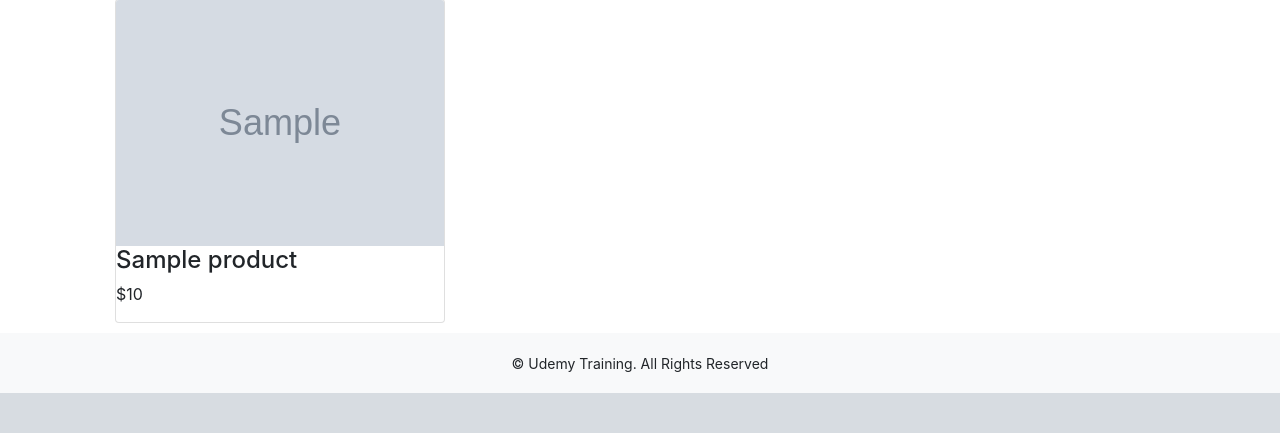
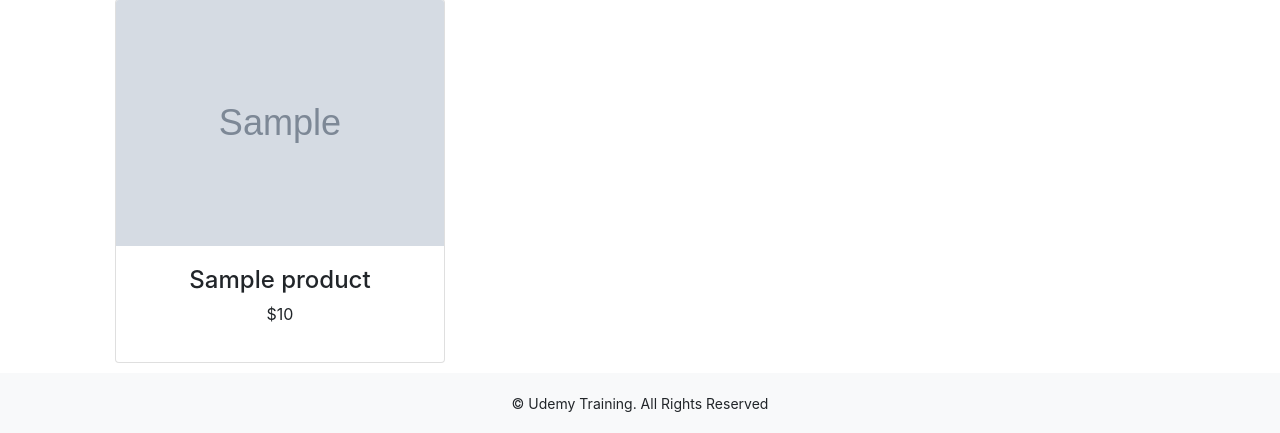
Before and after one commit to jondjacobsen/perfectcushion, a Django app: template shop/templates/shop/category.html in a window 1280 px wide. Shown: the part 1244-1677 px from the top of the page. Before the commit the page ends 1637 px from the top, so only its background shows below. Run offline with Django 3.2, Linux system fonts and the light colour scheme; the template is opened without the code that fills it: most values are stand-ins (such as "Sample title", 1, 10 or a date in 2020); grey boxes marked "Sample" are stand-in pictures; some libraries are stand-ins or nearby versions.

```diff
--- a/shop/templates/shop/category.html
+++ b/shop/templates/shop/category.html
@@ -49,13 +49,14 @@ The cushion is a very ancient article of furniture; the inventories of the conte
     <hr>
     </div>
     {%  endif %}
+<!-- Product Container using bootstrap and custom classes in custom.css file -->
     <div class= "container">
         <div class = "row mx-auto">
             {%  for product in products %}
                 <div class="my_bottom_margin col-9 col-sm-12 col-md-4 col-md-12 col-lg-4">
-                    <div class="card" style="min-width: 18rem;">
+                    <div class="card text-center" style="min-width: 18rem;">
                         <a href="{{ product.get_url }}"><img class="card-img-top my_image" src="{{product.image.url}}" alt=""{{productname}}></a>
-                        <div>
+                        <div class="card-body">
                             <h4>{{product.name}}</h4>
                             <p>${{product.price}}</p>
                         </div>
```
